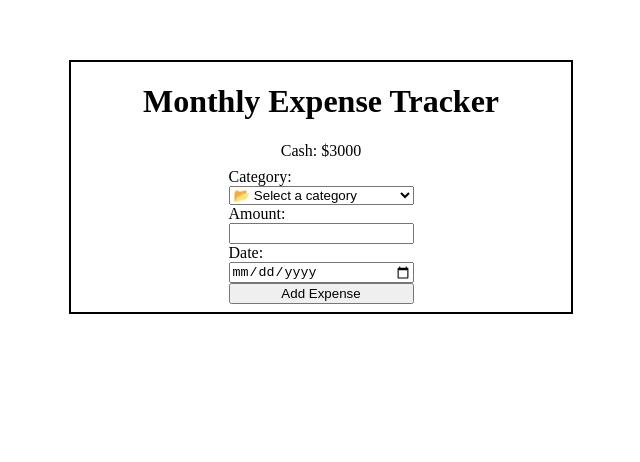
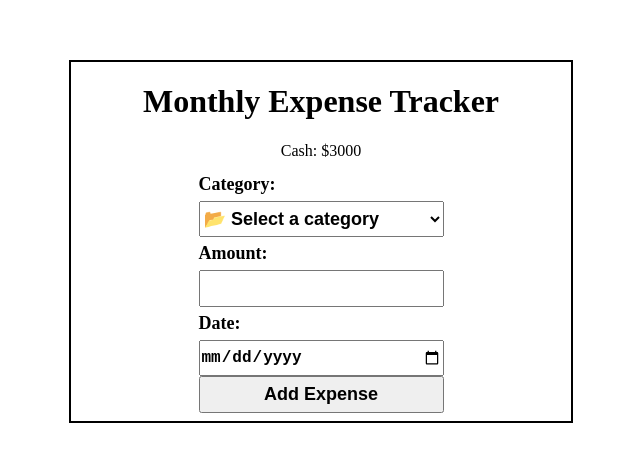
Before and after one commit to 0daysleft/React--Expense-Tracker, a React (Vite) app in the folder expense tracker/: page / in a window 1280 px wide. Shown: the part 260-722 px from the top of the page, without its empty margins (319-959 px from the left). Built offline with nearby package versions, Linux system fonts and the light colour scheme.

Commit message:
added stylign to form elements, padding, margin, font sizes and weight

```diff
--- a/expense tracker/src/App.css
+++ b/expense tracker/src/App.css
@@ -17,3 +17,9 @@
       flex-direction: column;
       padding: 8px;
 }
+
+.main-1 .form > *{
+      padding: 6px 0;
+      font-size: large;
+      font-weight: 600;
+}
```
